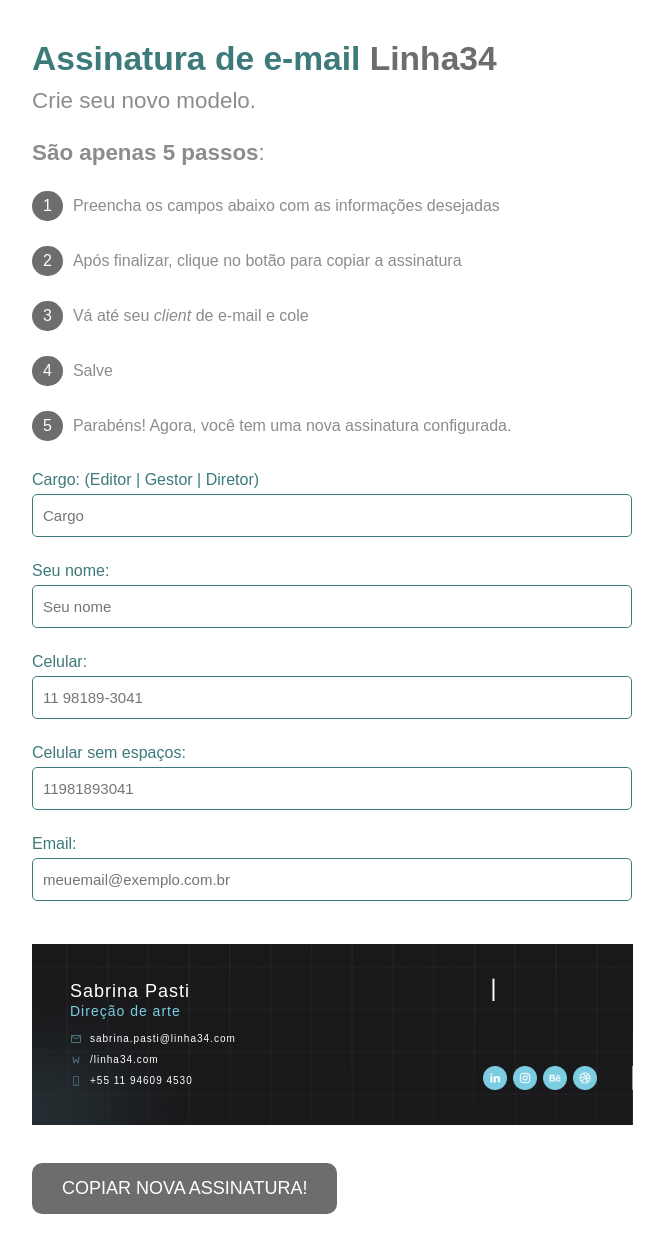
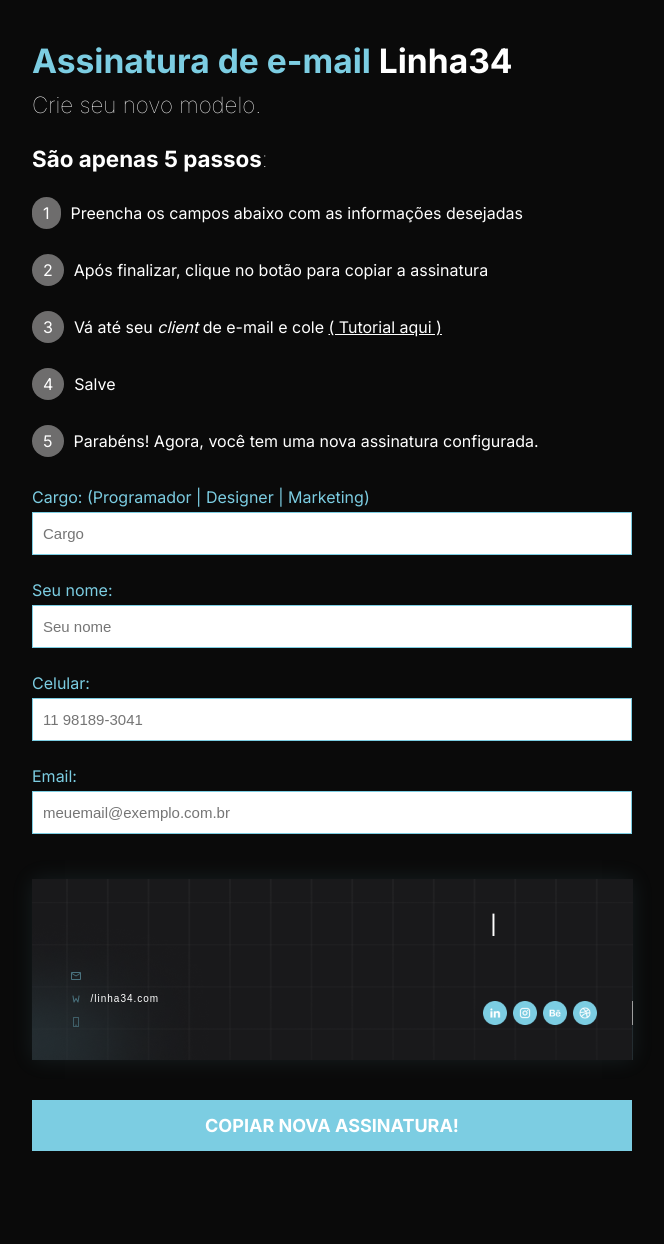
Before and after one commit to VectorLima/vectorlima.github.io, a plain HTML site: page index.html in a window 1280 px wide. Shown: the whole page, without its empty margins (308-972 px from the left). After the commit the page ends 1181 px from the top, so only its background shows below. Drawn offline with nearby package versions, Linux system fonts and the light colour scheme; grey boxes are pictures that could not be loaded.

Commit message:
assinatura funcionando

```diff
--- a/css/style.css
+++ b/css/style.css
@@ -16,17 +16,18 @@
 }
 
 body{
-  background-color: white;
+  background-color: #0A0A0A;
+  font-family: 'Inter', sans-serif;
 }
 
 .success{
   width: 100%;
   height: 100vh;
   display: none;
-  background: #27ae60;
+  background: #7CCDE2;
   color: white;
-  font-family: 'Arial', sans-serif;
   font-size: 35px;
+  font-weight: 700;
   text-align: center;
   position: fixed;
   top: 0;
@@ -46,22 +47,23 @@
 
 #copy, #changeColor{
   outline: none!important;
-  font-family: 'Arial', sans-serif;
   font-size: 18px;
   text-transform: uppercase;
+  font-family: 'Inter', sans-serif;
+  font-weight: 700;
   color: white;
-  background-color: #6e6d6d;
+  background-color: #7CCDE2;
   padding: 15px 30px;
   border: none;
   text-decoration: 0 0 10px rgba(0,0,0,.7);
   cursor: pointer;
-  border-radius: 10px;
   /* margin: 0 auto;
   width: fit-content;
   width: -moz-fit-content; */
   display: block;
   margin-top: 20px;
   margin-bottom: 30px;
+  width: 100%;
 }
 
 * {
@@ -88,20 +90,20 @@
 .page-title,
 .page-subtitle,
 .text-explain {
-	font-family: Arial, sans-serif;
+  font-family: 'Inter', sans-serif;
 }
 .page-title {
 	font-size: 2.1em;
 	margin: 40px 0 0 0;
 	padding: 0;
-	color: #3d7a7a;
+	color: #7CCDE2;
 }
 .page-subtitle {
 	font-size: 1.4em;
 	margin: 10px 0;
 	padding: 0;
 	font-weight: lighter;
-	color: #8d8c8c;
+	color: #fff;
 }
 
 .text-explain {
@@ -118,9 +120,8 @@
 
 
 .list-steps {
-	font-family: Arial, sans-serif;
 	list-style-type: none;
-	color: #8d8c8c;
+	color: #fff;
 	margin-bottom: 25px;
 }
 
@@ -162,19 +163,17 @@
 
 .list-inputs label {
 	display: block;
-	font-family: Arial, sans-serif;
 	list-style-type: none;
-	color: #3d7a7a;
+	color: #7CCDE2;
   margin-bottom: 5px;
 	text-align: left;
 }
 
 .list-inputs input,
 .list-inputs select {
-	border: solid 1px #3d7a7a;
+	border: solid 1px #7CCDE2;
 	font-size: 18px;
 	width: 100%;
-  border-radius: 5px;
 	padding: 10px;
 	outline: none;
 }
@@ -185,6 +184,10 @@
 	border: 0;
 	border-top: 2px solid #e3e3e3;
 	border-style: dashed;
+}
+
+.output-signature > table{
+  box-shadow:0 0 21px rgba(125, 206, 227, 0.1);
 }
 
 .output-signature-div {
@@ -207,7 +210,7 @@
 
 select {
 	background: #666 url(img/seta-select.png) right no-repeat;
-	color: #3d7a7a;
+	color: #7CCDE2;
 	-webkit-appearance: none;
     -moz-appearance:    none;
     appearance:         none;
--- a/index.html
+++ b/index.html
@@ -5,12 +5,38 @@
 <head>
 	<meta http-equiv="Content-Type"
 		  content="text/html; charset=utf-8" />
-
+	<link rel="apple-touch-icon"
+		  sizes="180x180"
+		  href="img/favicon/apple-touch-icon.png">
+	<link rel="icon"
+		  type="image/png"
+		  sizes="32x32"
+		  href="img/favicon/favicon-32x32.png">
+	<link rel="icon"
+		  type="image/png"
+		  sizes="16x16"
+		  href="img/favicon/favicon-16x16.png">
+	<link rel="manifest"
+		  href="img/favicon/site.webmanifest">
+	<link rel="mask-icon"
+		  href="img/favicon/safari-pinned-tab.svg"
+		  color="#5bbad5">
+	<meta name="msapplication-TileColor"
+		  content="#000000">
+	<meta name="theme-color"
+		  content="#ffffff">
 	<title>Linha34 | Assinatura de E-mail</title>
 	<!-- CSS -->
 	<link rel="stylesheet"
 		  type="text/css"
 		  href="css/style.css" />
+	<link rel="preconnect"
+		  href="https://fonts.googleapis.com">
+	<link rel="preconnect"
+		  href="https://fonts.gstatic.com"
+		  crossorigin>
+	<link href="https://fonts.googleapis.com/css2?family=Inter:wght@100;200;300;400;500;600;700;800;900&display=swap"
+		  rel="stylesheet">
 
 	<style>
 		font {
@@ -25,7 +51,7 @@
 	<div class="wrap">
 		<header class="header">
 			<!-- <button type="button" id="changeColor">Night Mode</button> -->
-			<h1 class="page-title">Assinatura de e-mail <span style="color: #6e6d6d">Linha34</span></h1>
+			<h1 class="page-title">Assinatura de e-mail <span style="color: #fff">Linha34</span></h1>
 			<h2 class="page-subtitle">Crie seu novo modelo. <br><br> <b>São apenas 5 passos</b>:</h2>
 			<p class="text-explain"></p>
 		</header>
@@ -33,14 +59,17 @@
 			<ul class="list-steps">
 				<li><span>1</span>Preencha os campos abaixo com as informações desejadas</li>
 				<li><span>2</span>Após finalizar, clique no botão para copiar a assinatura</li>
-				<li><span>3</span>Vá até seu <i>client</i> de e-mail e cole</li>
+				<li><span>3</span>Vá até seu <i>client</i> de e-mail e cole <a
+					   href="https://support.google.com/mail/answer/8395?hl=pt-br"
+					   target="blank"
+					   style="color: #fff">( Tutorial aqui )</a></li>
 				<li><span>4</span>Salve</li>
 				<li><span>5</span>Parabéns! Agora, você tem uma nova assinatura configurada.</li>
 			</ul>
 
 			<ul class="list-inputs">
 				<li>
-					<label>Cargo: (Editor | Gestor | Diretor) </label>
+					<label>Cargo: (Programador | Designer | Marketing) </label>
 					<input type="text"
 						   ng-model="depart"
 						   placeholder="Cargo"
@@ -62,14 +91,14 @@
 						   placeholder="11 98189-3041"
 						   maxlength="35" />
 				</li>
-				<li>
+				<!--<li>
 					<label>Celular sem espaços: </label>
 					<input type="tel"
 						   ng-model="telefone"
 						   data-mask="000000000000"
 						   placeholder="11981893041"
 						   maxlength="35" />
-				</li>
+				</li>-->
 				<li>
 					<label>Email: </label>
 					<input type="text"
@@ -112,11 +141,11 @@
 									<td>
 										<p
 										   style="font-family: Arial; line-height: 130.59%; font-weight: 400; letter-spacing: 1px; color: white; font-size: 18px;">
-											Sabrina Pasti
+											{{name}}
 										</p>
 										<p
 										   style="font-family: Arial; color: #7CCDE2; font-size: 14px; letter-spacing: 1px;">
-											Direção de arte</p>
+											{{depart}}</p>
 									</td>
 								</tr>
 							</table>
@@ -166,9 +195,9 @@
 													 height="12"
 													 alt=""
 													 style="display: inline-block; vertical-align: middle; margin-right: 4px;">
-												<a href="mailto:"
+												<a href="mailto:{{email}}"
 												   style="display: inline-block; vertical-align: middle; text-decoration: none; font-family: Arial; color: white; font-size: 10px; letter-spacing: 1px; margin-bottom: 1px;">
-													sabrina.pasti@linha34.com</a>
+													{{email}}</a>
 											</li>
 											<li style="margin-bottom: 3px;">
 												<img src="https://vectorlima.github.io/img/e-site.png"
@@ -188,7 +217,7 @@
 													 style="display: inline-block; vertical-align: middle; margin-right: 4px;">
 												<p
 												   style="display: inline-block; vertical-align: middle; text-decoration: none; font-family: Arial; color: white; font-size: 10px; letter-spacing: 1px; margin-bottom: 1px;">
-													+55 11 94609 4530</p>
+													&nbsp;{{celular}}</p>
 											</li>
 										</ul>
 									</td>
@@ -535,7 +564,7 @@
 	</div>
 
 	<div class="success">
-		<p>Uhuul! Assinatura copiada para área de transferência!</p>
+		<p>Sua assinatura copiada para área de transferência!</p>
 	</div>
 
 	<!-- Javascript -->
```
Also changed, not shown: img/favicon/browserconfig.xml (added, +9 -0 lines), img/favicon/android-chrome-192x192.png (added), img/favicon/android-chrome-256x256.png (added), img/favicon/apple-touch-icon.png (added), img/favicon/favicon-16x16.png (added), img/favicon/favicon-32x32.png (added), img/favicon/favicon.ico (added), img/favicon/mstile-150x150.png (added), img/favicon/safari-pinned-tab.svg (added), img/favicon/site.webmanifest (added).
